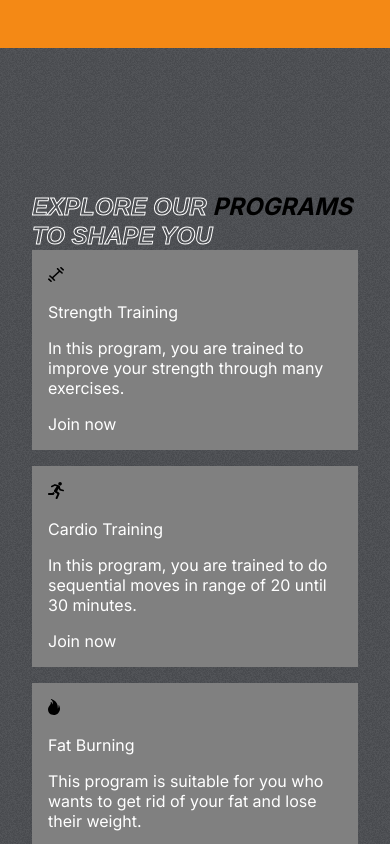
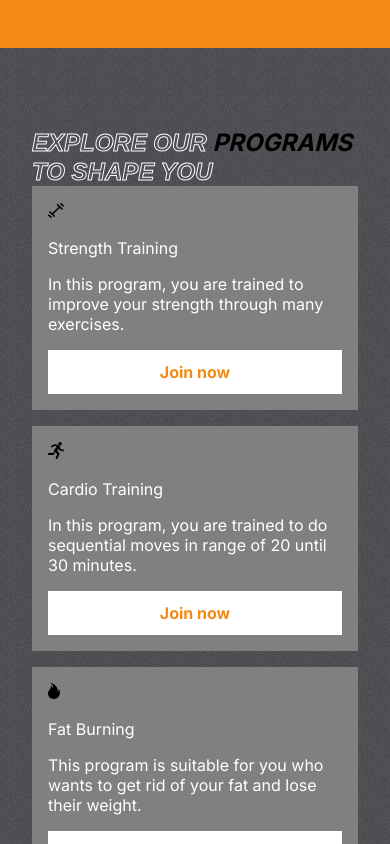
Before and after one commit to bhimray/gym-app, a React (Create React App) app: page / in a window 390 px wide. Shown: the part 1440-2284 px from the top of the page. Built offline with nearby package versions, Linux system fonts and the light colour scheme.

Commit message:
modified:   src/components/JoinUs/JoinUs.css 	modified:   src/components/Programs/Programs.css 	modified:   src/components/Programs/Programs.jsx

```diff
--- a/src/components/JoinUs/JoinUs.css
+++ b/src/components/JoinUs/JoinUs.css
@@ -56,13 +56,13 @@
 @media screen and (max-width:768px) {
     .joinus-container{
         display:grid;
-        position:relative;
         gap:1rem;
         margin-top:20rem;
         margin-bottom:5rem;
         padding:0 0rem;
         justify-content: center;
         align-items: center;
+        position:relative;
     }
     .joinus-l{
         display:grid;
@@ -83,5 +83,14 @@
         padding:1rem;
         gap:1.5rem;
     }
+    .joinus-l>hr{
+        position:relative;
+        width:10rem;
+        border:2px solid var(--orange);
+        border-radius: 20%;
+        margin:-0px;
+
+    }
+
 
 }
--- a/src/components/Programs/Programs.css
+++ b/src/components/Programs/Programs.css
@@ -40,4 +40,7 @@
         display:grid;
         gap:1rem;
     }
+    .Programs{
+        margin-top:1rem;
+    }
 }
--- a/src/components/Programs/Programs.jsx
+++ b/src/components/Programs/Programs.jsx
@@ -18,7 +18,7 @@ function Programs() {
                 <div>{program.image}</div>
                 <span>{program.heading}</span>
                 <span>{program.details}</span>
-                <div className="join-now">Join now</div>
+                <div className="btn" style={{color:"var(--orange)"}}>Join now</div>
               </div>
             </Fragment>
           ))
```
